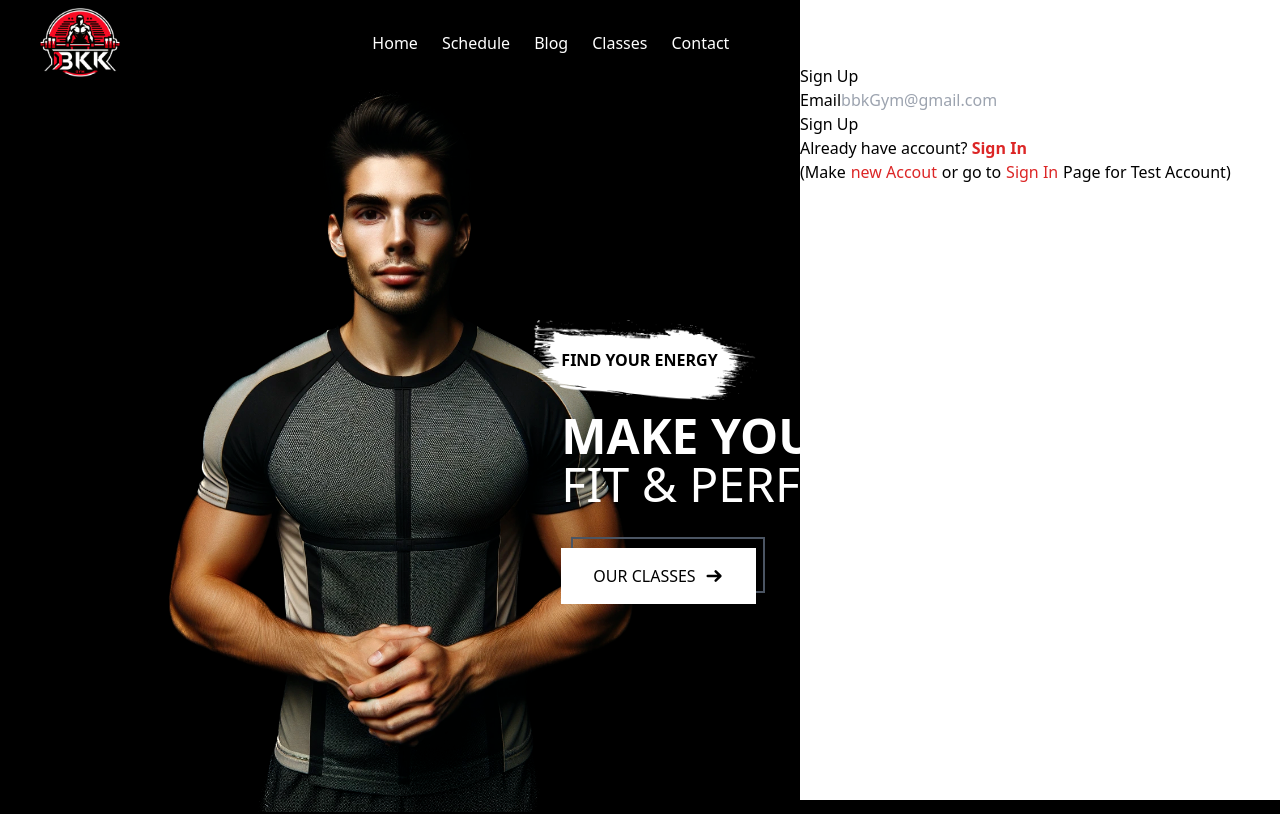
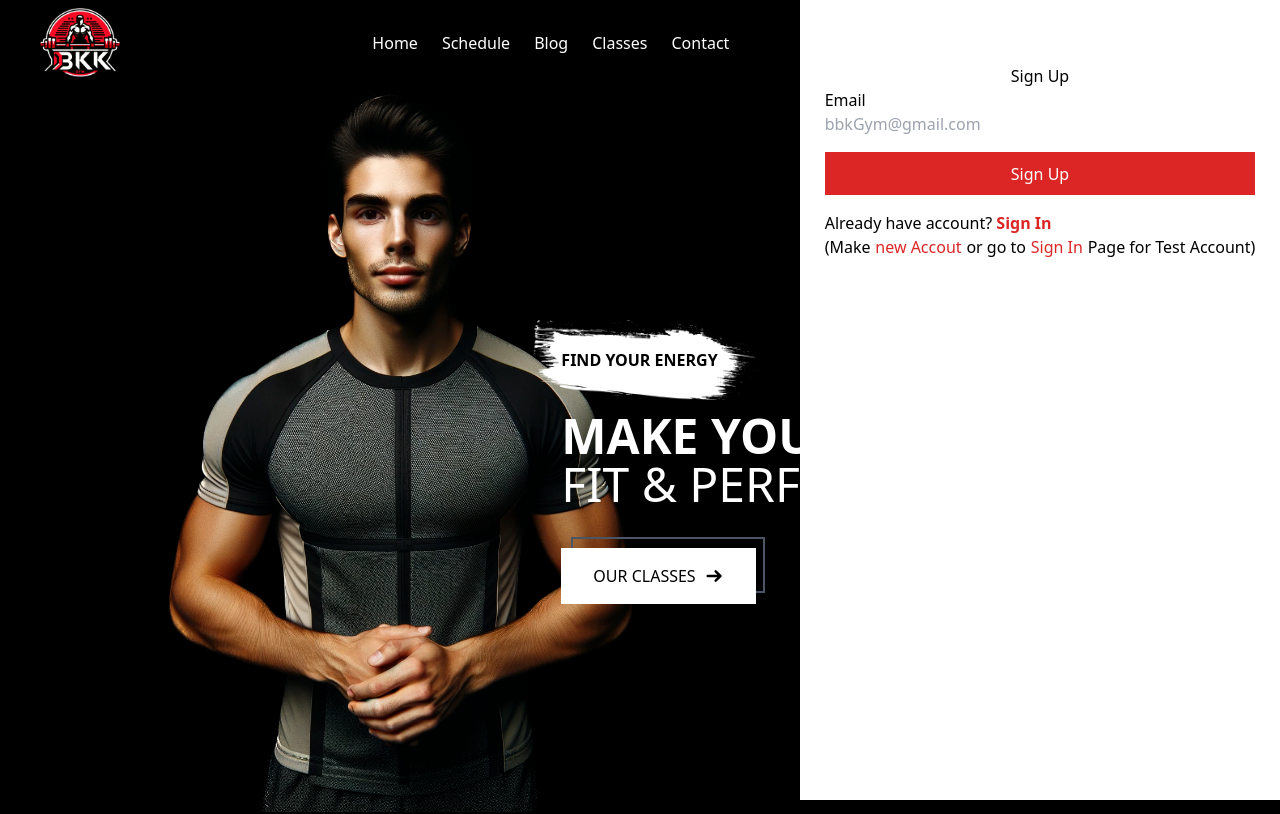
Before and after one commit to OnigiriKing/new-project, a React (Create React App) app: page / in a window 1280 px wide. Shown: the top 814 px of the page. Built offline with nearby package versions, Linux system fonts and the light colour scheme.

Commit message:
Style update

```diff
--- a/src/components/headerComp/Header.Login/Login.jsx
+++ b/src/components/headerComp/Header.Login/Login.jsx
@@ -1,14 +1,14 @@
 export default function Login() {
   return (
     <div class="w-[30rem] flex flex-col items-center absolute h-[100vh] bg-white right-0">
-      <div class="common-wrapper pt-[4rem] text-black">
-        <h3 class="text-black">Sign Up</h3>
-        <div>
-          <div>
+      <div class=" pt-[4rem] text-black ">
+        <h3 class="text-black text-center">Sign Up</h3>
+        <div class="flex flex-col gap-[1rem]">
+          <div class="flex flex-col">
             <label>Email</label>
             <input placeholder="bbkGym@gmail.com"></input>
           </div>
-          <button>Sign Up</button>
+          <button class="bg-red-600 text-white py-[.6rem]">Sign Up</button>
           <div>
             <h3>
               Already have account? <b class="text-red-600">Sign In</b>
```
Also changed, not shown: src/dist/style.css.
